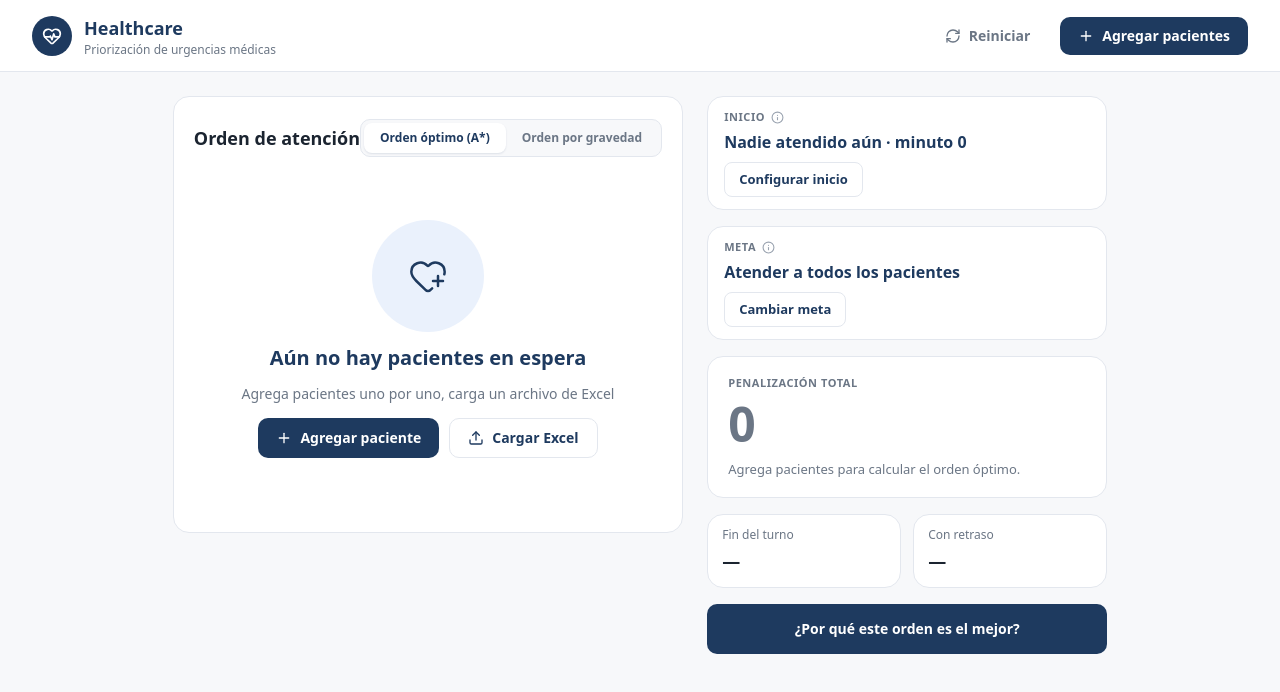
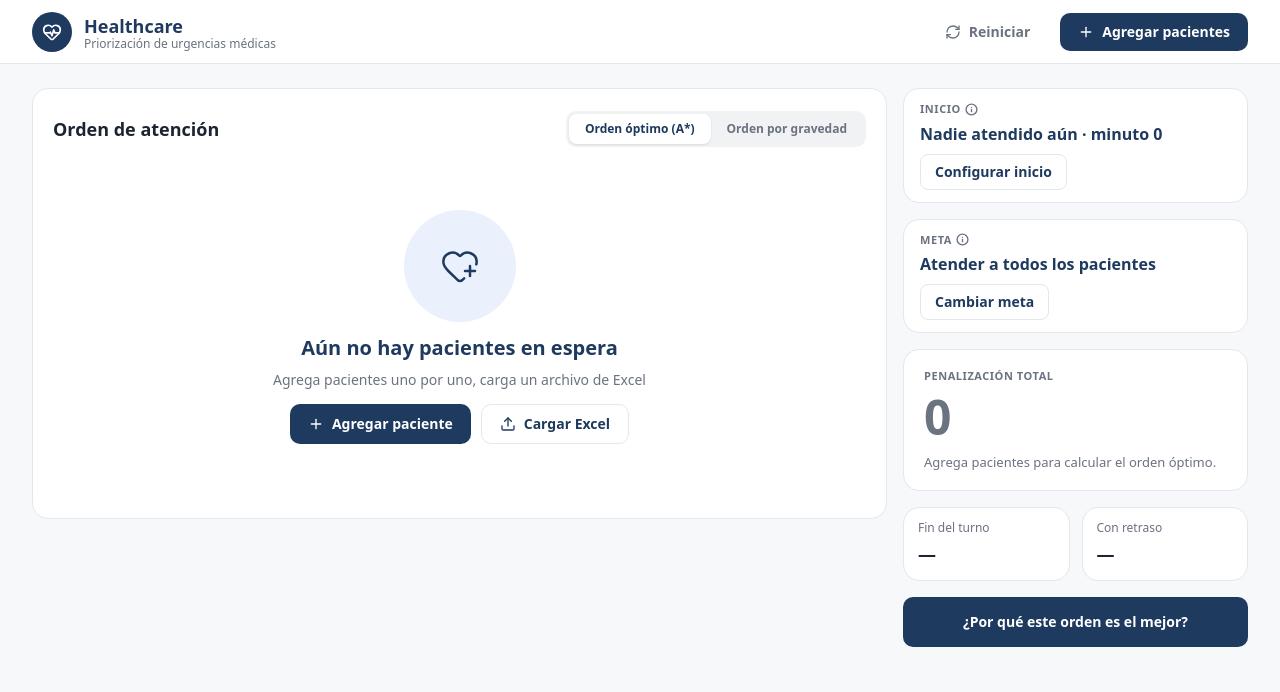
Before and after one commit to Ilyavosky/healthcare-frontend, a Next.js app in the folder healthcare/: page / in a window 1280 px wide. Shown: the top 692 px of the page. Built offline with nearby package versions, Linux system fonts and the light colour scheme.

Commit message:
Style: visual details

```diff
--- a/healthcare/src/app/globals.css
+++ b/healthcare/src/app/globals.css
@@ -5,7 +5,7 @@
   --color-surface: #ffffff;
   --color-border: #e3e7ee;
   --color-text: #1b2430;
-  --color-muted: #6b7685;
+  --color-muted: #6B7280;
   --color-subtle: #9aa3b0;
   --color-navy: #1e3a5f;
   --color-blue: #2f7bd6;
--- a/healthcare/src/components/layout/AppHeader.tsx
+++ b/healthcare/src/components/layout/AppHeader.tsx
@@ -3,14 +3,14 @@ import { Button } from "@/components/ui/Button";
 
 export function AppHeader() {
   return (
-    <header className="flex h-[72px] items-center gap-3 border-b border-border bg-surface px-8">
+    <header className="flex h-[64px] items-center gap-3 border-b border-border bg-surface px-8">
       <div className="flex size-10 items-center justify-center rounded-full bg-navy text-white">
         <HeartPulse size={20} />
       </div>
-      <div className="leading-tight">
+        <div className="leading-none">
         <h1 className="text-lg font-bold text-navy">Healthcare</h1>
-        <p className="text-xs text-muted">Priorización de urgencias médicas</p>
-      </div>
+        <p className="-mt-1 text-xs text-muted">Priorización de urgencias médicas</p>
+        </div>
       <div className="ml-auto flex items-center gap-3">
         <Button variant="ghost">
           <RefreshCw size={16} />
--- a/healthcare/src/components/ui/Button.tsx
+++ b/healthcare/src/components/ui/Button.tsx
@@ -10,8 +10,8 @@ const variants: Record<Variant, string> = {
   block: "bg-navy text-white hover:bg-navy/90 w-full",
 };
 const sizes: Record<Size, string> = {
-  md: "px-[18px] py-[9px] text-sm rounded-[10px]",
-  sm: "px-3.5 py-[7px] text-[13px] rounded-lg",
+  md: "px-[18px] py-[9px] text-sm rounded-[10px] text-semibold",
+  sm: "px-3.5 py-[7px] text-sm rounded-lg text-semibold",
 };
 
 type Props = React.ButtonHTMLAttributes<HTMLButtonElement> & {
@@ -23,7 +23,7 @@ export function Button({ variant = "primary", size = "md", className, ...props }
   return (
     <button
       className={cn(
-        "inline-flex items-center justify-center gap-2 font-semibold transition-colors cursor-pointer",
+        "inline-flex items-center justify-center gap-2 font-semibold leading-nonetransition-colors cursor-pointer",
         variants[variant],
         sizes[size],
         className,
--- a/healthcare/src/components/ui/SegmentedControl.tsx
+++ b/healthcare/src/components/ui/SegmentedControl.tsx
@@ -12,7 +12,7 @@ type Props<T extends string> = {
 
 export function SegmentedControl<T extends string>({ options, value, onChange }: Props<T>) {
   return (
-    <div className="inline-flex rounded-[10px] bg-bg border border-border p-[3px]" role="tablist">
+    <div className="inline-flex rounded-[10px] bg-[#F1F2F4] p-[3px]" role="tablist">
       {options.map((o) => {
         const active = o.value === value;
         return (
--- a/healthcare/src/features/patients/components/EmptyPatients.tsx
+++ b/healthcare/src/features/patients/components/EmptyPatients.tsx
@@ -7,8 +7,8 @@ export function EmptyPatients() {
       <div className="flex size-28 items-center justify-center rounded-full bg-bluebg text-navy">
         <HeartPlus size={40} strokeWidth={1.5} />
       </div>
-      <h3 className="mt-3 text-xl font-bold text-navy">Aún no hay pacientes en espera</h3>
-      <p className="mt-3 text-sm text-muted">
+      <h3 className="mt-3 text-xl font-semibold text-navy">Aún no hay pacientes en espera</h3>
+      <p className="mt-2 text-sm text-muted">
         Agrega pacientes uno por uno, carga un archivo de Excel
       </p>
       <div className="mt-[14px] flex gap-2.5">
--- a/healthcare/src/features/patients/components/PatientListCard.tsx
+++ b/healthcare/src/features/patients/components/PatientListCard.tsx
@@ -13,7 +13,7 @@ export function PatientListCard() {
   return (
     <Card className="pb-3">
       <div className="flex items-center justify-between px-5 pt-[22px]">
-        <h2 className="text-lg font-bold text-text">Orden de atención</h2>
+        <h2 className="text-lg font-semibold text-text">Orden de atención</h2>
         <SegmentedControl<Order>
           value={order}
           onChange={setOrder}
--- a/healthcare/src/features/planner/PlannerPage.tsx
+++ b/healthcare/src/features/planner/PlannerPage.tsx
@@ -9,7 +9,7 @@ export function PlannerPage() {
   return (
     <>
       <AppHeader />
-      <main className="mx-auto grid max-w-[1440px] grid-cols-[1fr_400px] items-start gap-6 px-8 py-6">
+      <main className="grid grid-cols-[1fr_345px] items-start gap-4 px-8 py-6">
         <PatientListCard />
         <aside className="flex flex-col gap-4">
           <ScenarioCard label="Inicio" summary="Nadie atendido aún · minuto 0" actionLabel="Configurar inicio" />
--- a/healthcare/src/features/scenario/components/ScenarioCard.tsx
+++ b/healthcare/src/features/scenario/components/ScenarioCard.tsx
@@ -12,9 +12,9 @@ type Props = {
 export function ScenarioCard({ label, summary, actionLabel, onAction }: Props) {
   return (
     <Card className="px-4 py-3">
-      <div className="flex items-center gap-1.5 text-[11px] font-semibold uppercase tracking-wider text-muted">
+      <div className="flex items-center gap-1 text-[11px] font-semibold uppercase tracking-wider text-muted">
         {label}
-        <Info size={13} className="text-subtle" />
+        <Info size={13} strokeWidth={2.5} />
       </div>
       <p className="mt-1 text-base font-semibold text-navy">{summary}</p>
       <Button variant="outline" size="sm" className="mt-2" onClick={onAction}>
```
